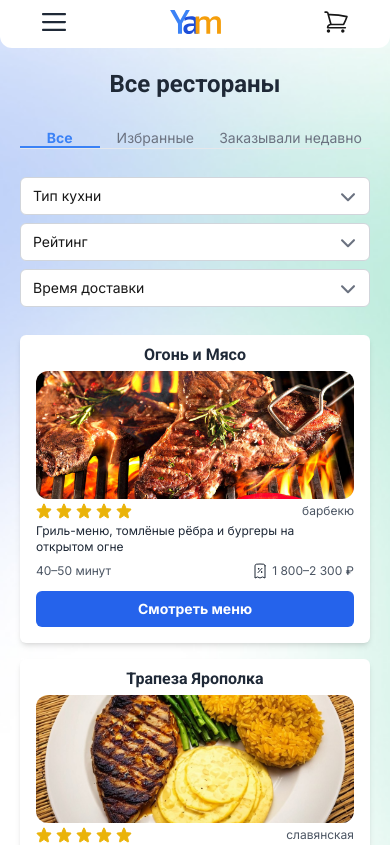
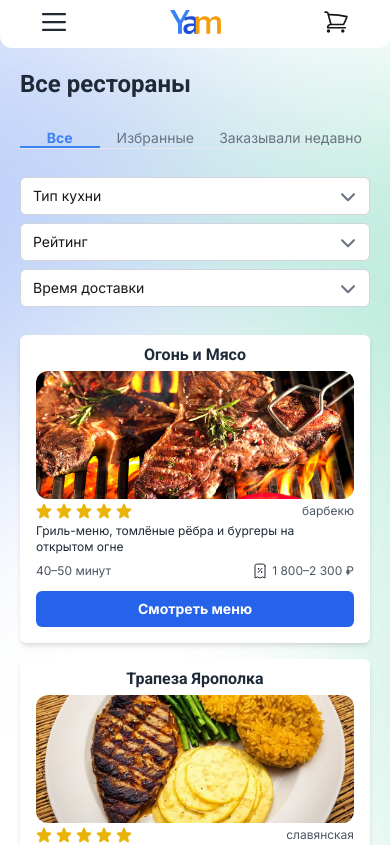
Before and after one commit to FallenAngelllll/delish-app, a Next.js app: page / in a window 390 px wide. Shown: the top 845 px of the page. Built offline with nearby package versions, Linux system fonts and the light colour scheme.

Commit message:
refactor

```diff
--- a/src/pages/index.tsx
+++ b/src/pages/index.tsx
@@ -90,9 +90,9 @@ export default function MainPage() {
   return (
     <MainLayout
       backgroundFit='cover'
-      containerClassName='mx-auto flex w-full max-w-screen-xl flex-col gap-7 px-5 py-5 lg:px-12 lg:py-8 2xl:max-w-screen-2xl'
+      containerClassName='mx-auto flex w-full max-w-screen-xl lg:items-center flex-col gap-7 px-5 py-5 lg:px-12 lg:py-8 2xl:max-w-screen-2xl'
     >
-      <Heading className='text-center'>Все рестораны</Heading>
+      <Heading>Все рестораны</Heading>
 
       <div className='lg:hidden'>
         <Tabs activeTab={activeTab} onChangeTab={setActiveTab} />
```
